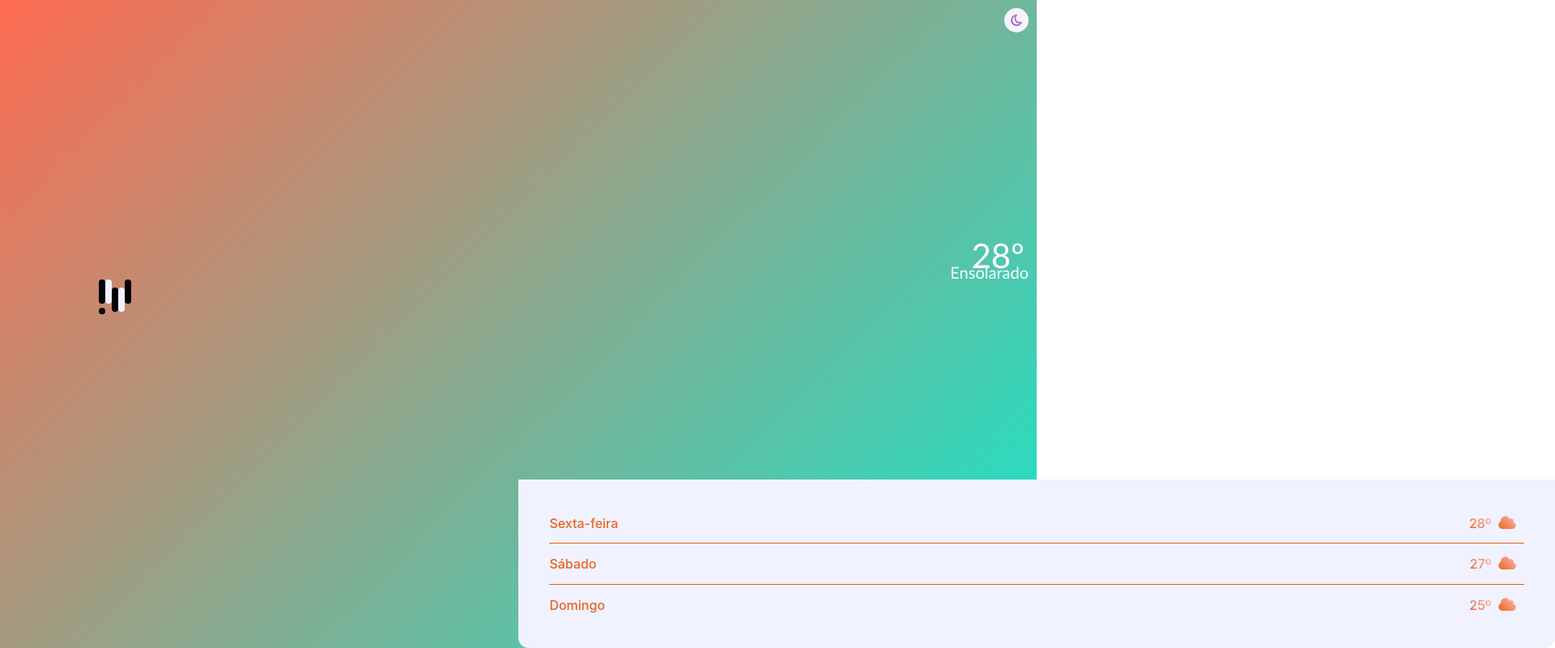
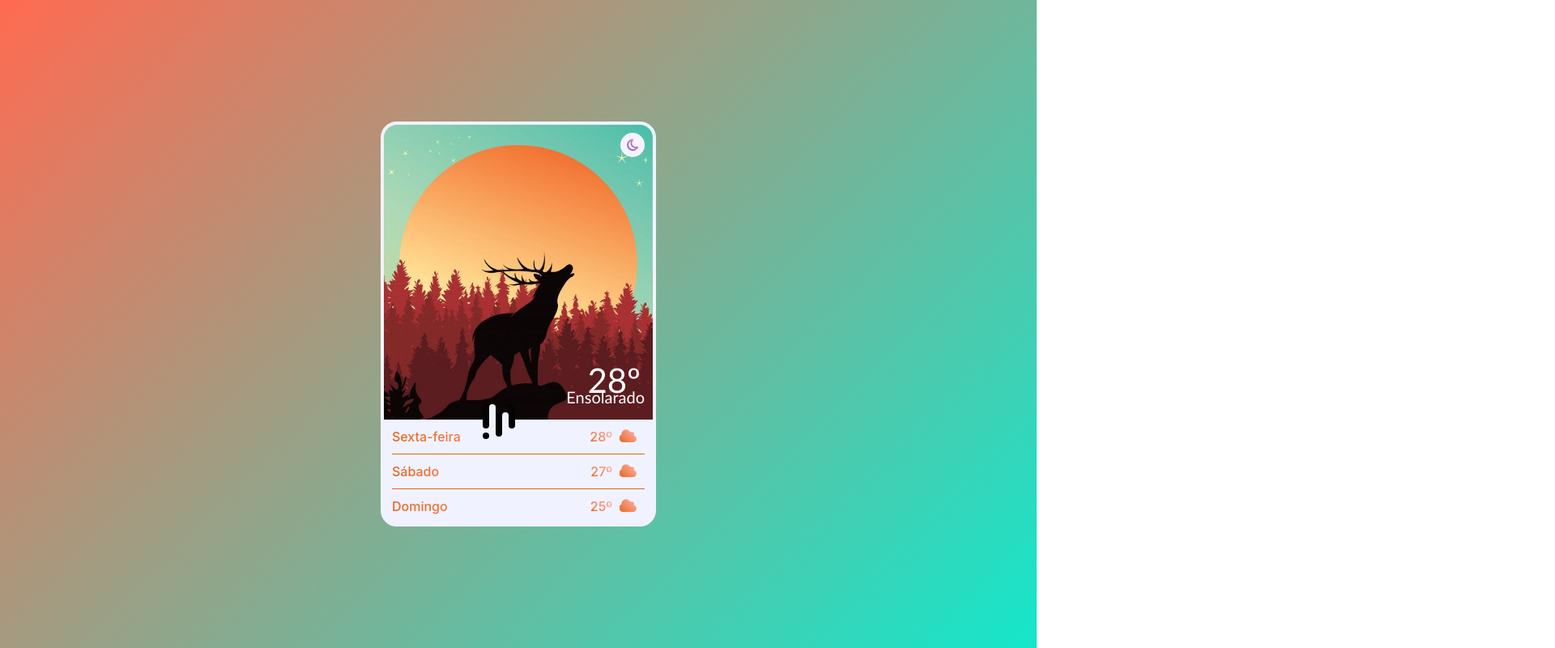
Before and after one commit to adaias-alvez/TimeCard, a plain HTML site: page index.html in a window 1280 px wide. Shown: the whole page at 81% size, 1920 px wide, since content can reach past the window. Drawn offline with Linux system fonts and the light colour scheme.

Commit message:
Update index.html

```diff
--- a/index.html
+++ b/index.html
@@ -32,6 +32,20 @@
             flex-wrap: wrap;
         }
         .all .card1
+        {
+            background-image: url('img/viado.jpg');
+            background-size: cover;
+            background-repeat: no-repeat;
+            width: 340px;
+            height: 500px;
+            margin: 30px;
+            border-radius: 20px;
+            position: relative;
+            display: flex;
+            justify-content: center;
+            align-items: center;
+            border: solid 4px #f1f2ff
+        }
         .card1::before
         {
             content: '';
@@ -271,8 +285,9 @@
             </div>
 
         </div>
-        </div>
-        </div>
+    </div>
+
+    </div>
 
 </section>
 
```
